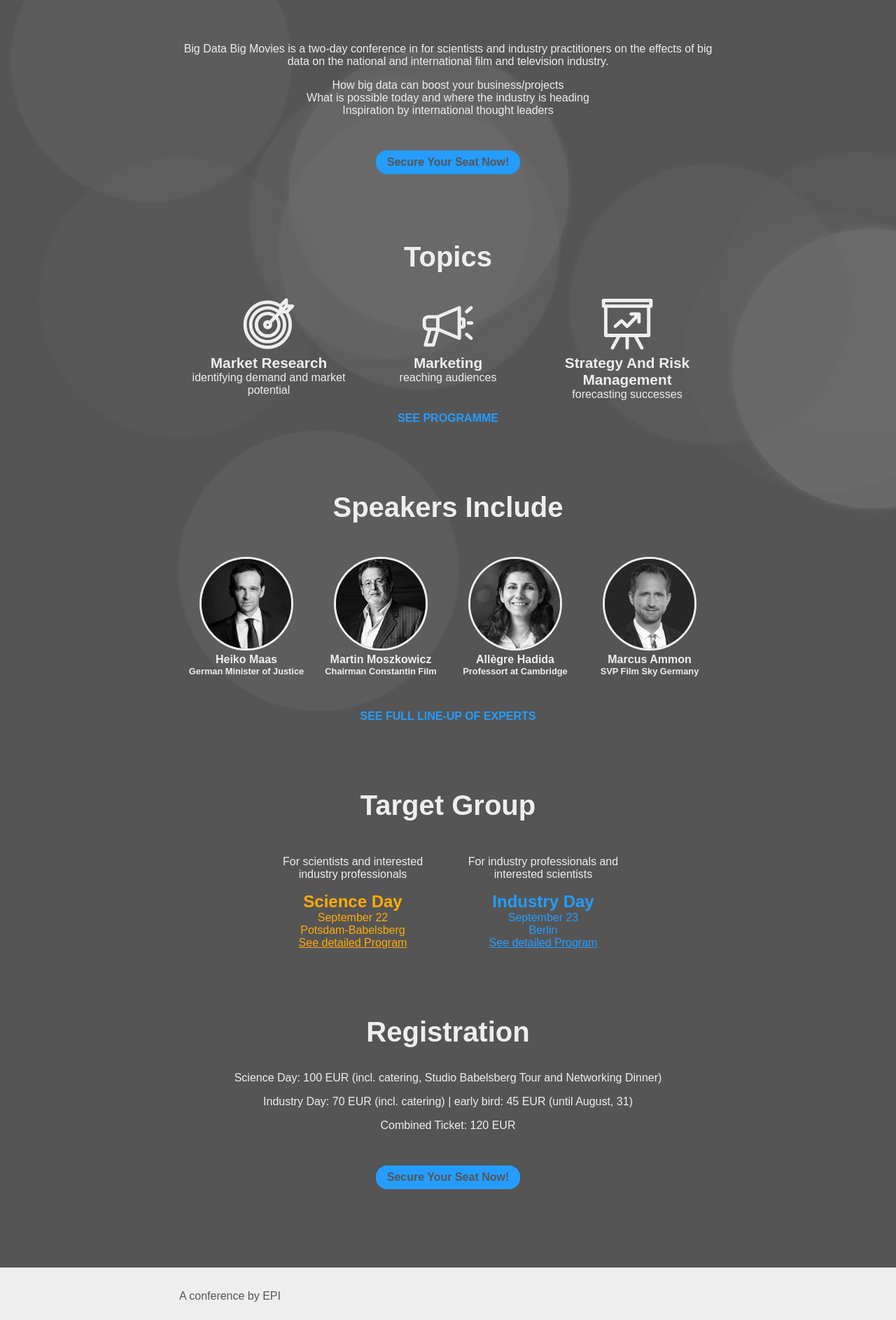
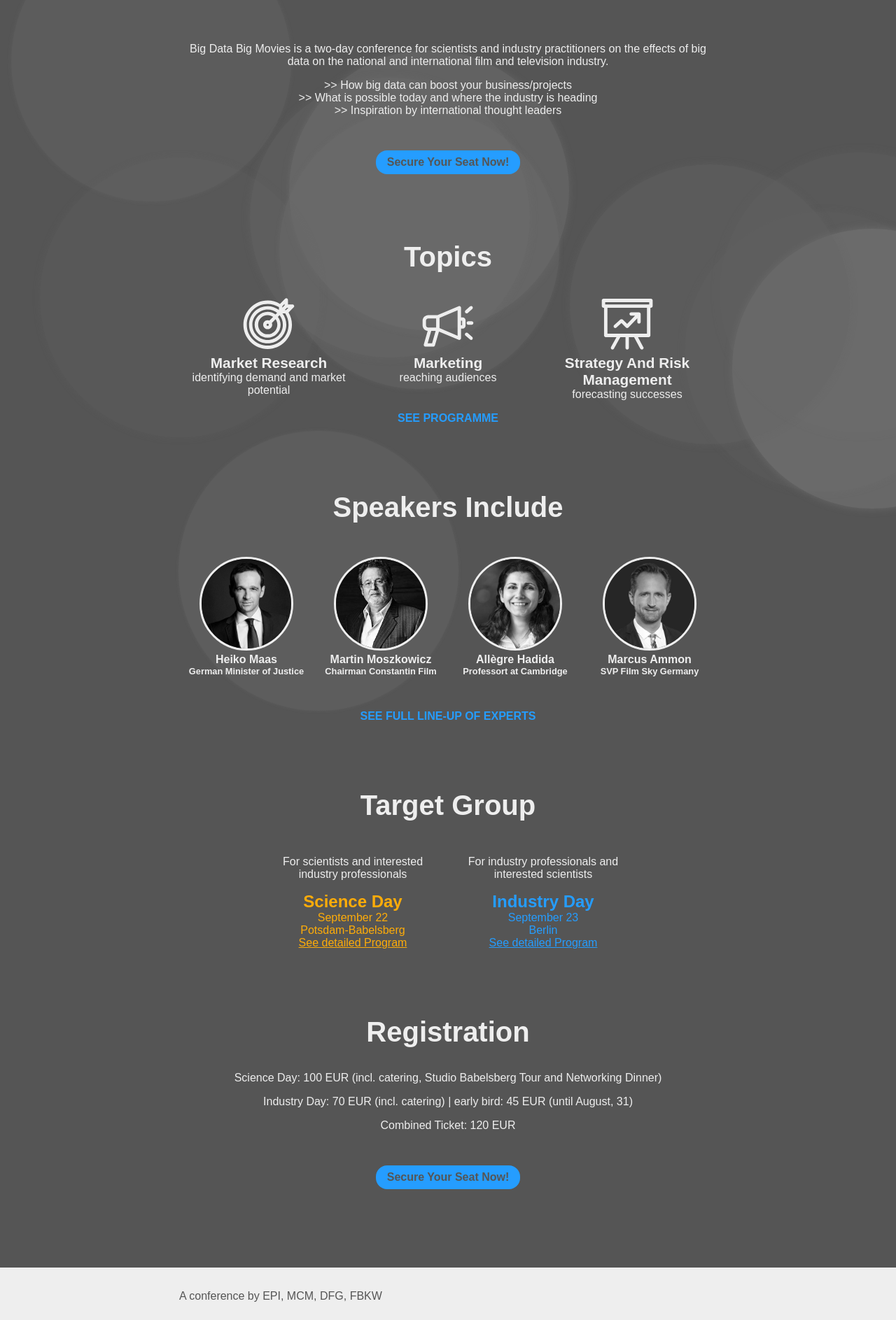
Before and after one commit to MrLoh/bigdatabigmovies, a website: page index.html in a window 1280 px wide. Shown: the part 173-2060 px from the top of the page at 70% size. Drawn offline with Linux system fonts and the light colour scheme.

Commit message:
add institution names

```diff
--- a/css/main.scss
+++ b/css/main.scss
@@ -206,6 +206,12 @@
 			}
 		}
 	}
+
+	.pitch {
+		ul li:before {
+			content: ">> ";
+		}
+	}
 }
 
 footer {
--- a/index.html
+++ b/index.html
@@ -21,7 +21,7 @@
 </header>
 <main>
  	<section class="pitch">
-		<p>Big Data Big Movies is a two-day conference in for scientists and industry practitioners on the effects of big data on the national and international film and television industry.</p>
+		<p>Big Data Big Movies is a two-day conference for scientists and industry practitioners on the effects of big data on the national and international film and television industry.</p>
 		<ul>
 			<li>How big data can boost your business/projects</li>
 			<li>What is possible today and where the industry is heading</li>
@@ -107,7 +107,7 @@
 	</section>
 </main>
 <footer>
-	<p>A conference by EPI</p>
+	<p>A conference by EPI, MCM, DFG, FBKW</p>
 </footer>
 
 <script src="js/movingbubbles.js" type="text/javascript"></script>
```
Also changed, not shown: css/main.min.css.
